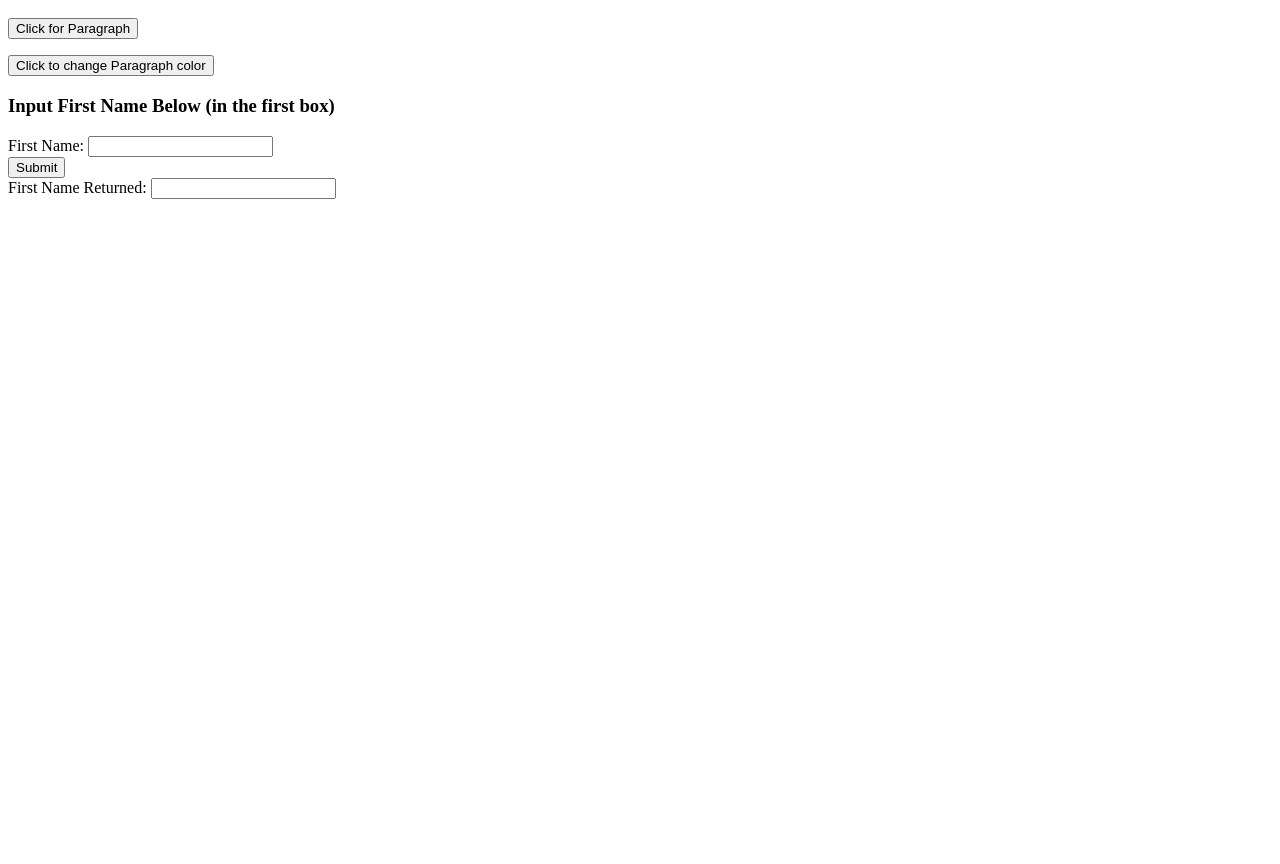
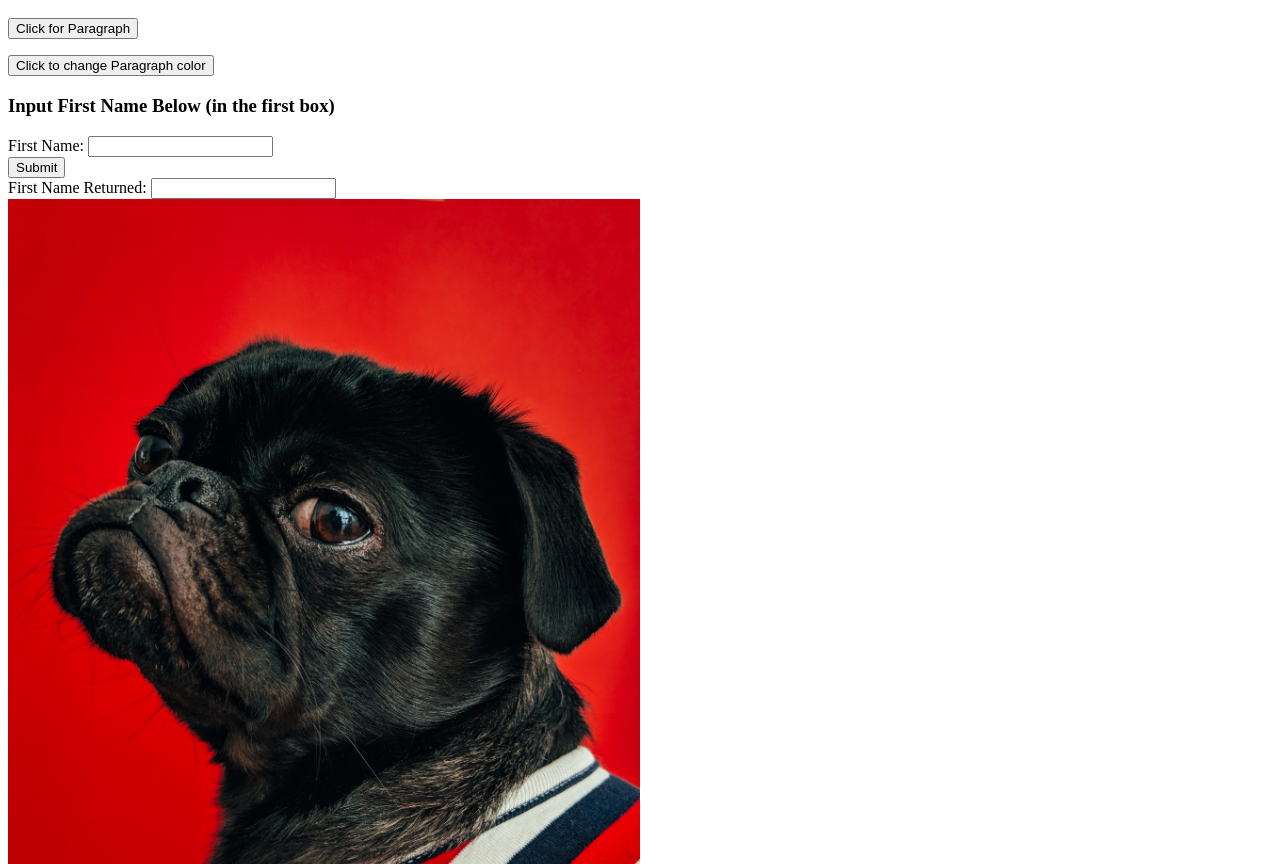
Before and after one commit to teresacho135/js-first-assignment, a plain HTML site: page index.html in a window 1280 px wide. Shown: the part 576-1440 px from the top of the page. Before the commit the page ends 800 px from the top, so only its background shows below. Drawn offline with Linux system fonts and the light colour scheme.

Commit message:
adds img to DOM w/ inline styling

```diff
--- a/index.html
+++ b/index.html
@@ -41,6 +41,7 @@
           <input type='submit' value='Submit' onClick='formData()'/><br>
           First Name Returned: <input type='text' name='first-name-returned' placeholder='' id='first-name-returned'>
         </form>
+<img src='/assets/charles-deluvio-DziZIYOGAHc-unsplash.jpg' alt='pug with a striped shirt' style='width: 50%;'/>
 <script src='assignment-1.js'></script>
 <script src='assignment-2.js'></script>
 <script src='assignment-3.js'></script>
```
